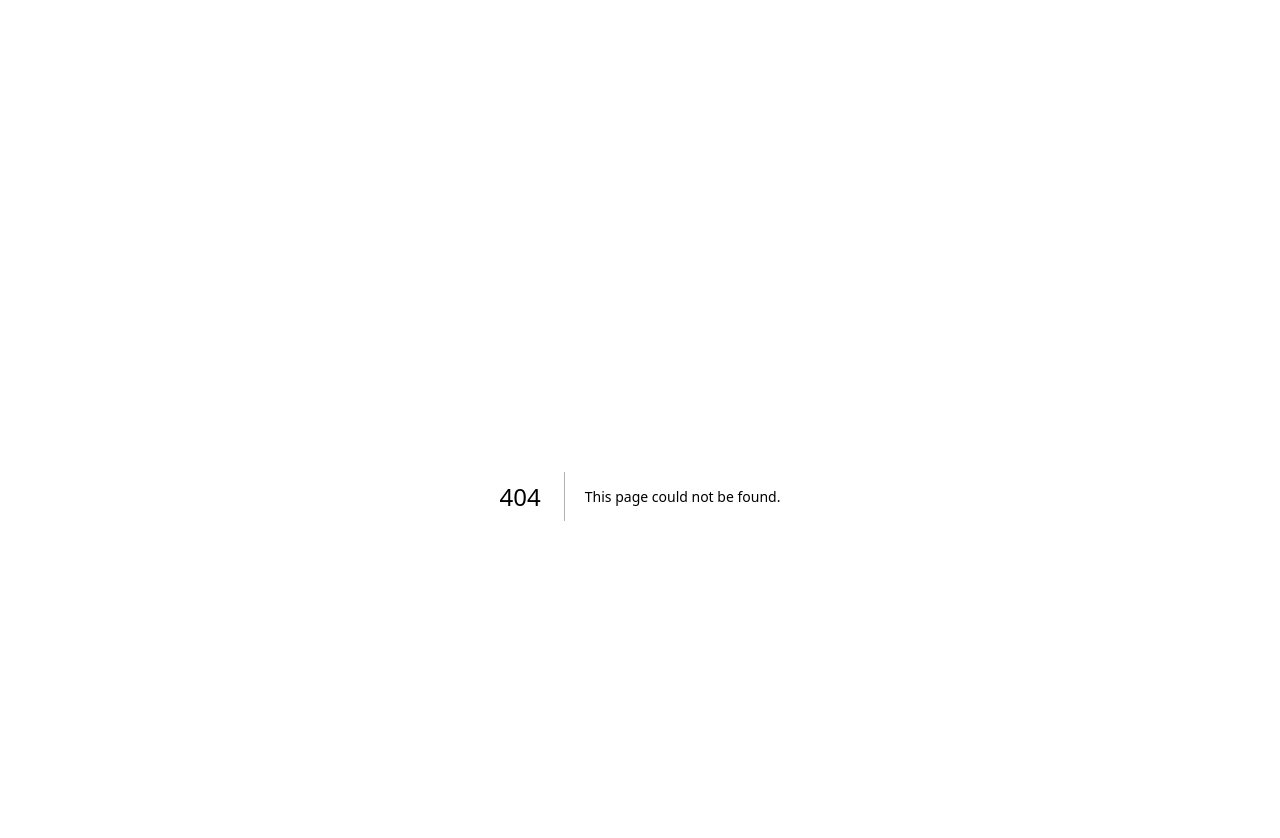
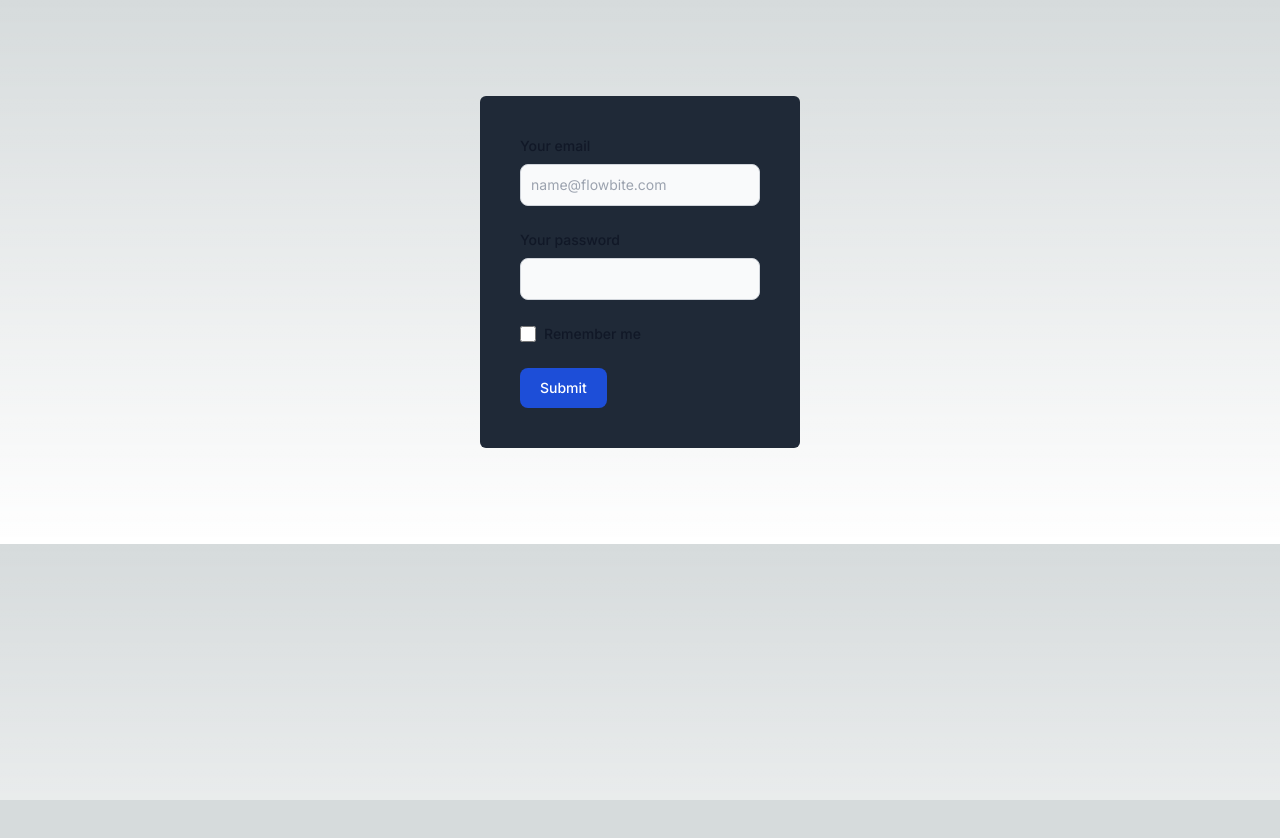
Before and after one commit to Ben888GitHub/nextjs-app-router-parallel-intercept-routes, a Next.js app: page /go-to-form/form in a window 1280 px wide. Before the commit this address had no page. Shown: the top 838 px of the page. After the commit the page ends 800 px from the top, so only its background shows below. Built offline with nearby package versions, Linux system fonts and the light colour scheme.

Commit message:
implement intercept routes for Dynamic Form

```diff
--- /dev/null
+++ b/app/components/Form.js
@@ -0,0 +1,64 @@
+'use client';
+
+const Form = () => {
+	return (
+		<div className="w-80 bg-gray-800 rounded-md">
+			<form className="p-10" onSubmit={(e) => e.preventDefault()}>
+				<div className="mb-6">
+					<label
+						htmlFor="email"
+						className="block mb-2 text-sm font-medium text-gray-900 dark:text-white"
+					>
+						Your email
+					</label>
+					<input
+						type="email"
+						id="email"
+						className="bg-gray-50 border border-gray-300 text-gray-900 text-sm rounded-lg focus:ring-blue-500 focus:border-blue-500 block w-full p-2.5 dark:bg-gray-700 dark:border-gray-600 dark:placeholder-gray-400 dark:text-white dark:focus:ring-blue-500 dark:focus:border-blue-500"
+						placeholder="name@flowbite.com"
+						required
+					/>
+				</div>
+				<div className="mb-6">
+					<label
+						htmlFor="password"
+						className="block mb-2 text-sm font-medium text-gray-900 dark:text-white"
+					>
+						Your password
+					</label>
+					<input
+						type="password"
+						id="password"
+						className="bg-gray-50 border border-gray-300 text-gray-900 text-sm rounded-lg focus:ring-blue-500 focus:border-blue-500 block w-full p-2.5 dark:bg-gray-700 dark:border-gray-600 dark:placeholder-gray-400 dark:text-white dark:focus:ring-blue-500 dark:focus:border-blue-500"
+						required
+					/>
+				</div>
+				<div className="flex items-start mb-6">
+					<div className="flex items-center h-5">
+						<input
+							id="remember"
+							type="checkbox"
+							value=""
+							className="w-4 h-4 border border-gray-300 rounded bg-gray-50 focus:ring-3 focus:ring-blue-300 dark:bg-gray-700 dark:border-gray-600 dark:focus:ring-blue-600 dark:ring-offset-gray-800 dark:focus:ring-offset-gray-800"
+							required
+						/>
+					</div>
+					<label
+						htmlFor="remember"
+						className="ml-2 text-sm font-medium text-gray-900 dark:text-gray-300"
+					>
+						Remember me
+					</label>
+				</div>
+				<button
+					type="submit"
+					className="text-white bg-blue-700 hover:bg-blue-800 focus:ring-4 focus:outline-none focus:ring-blue-300 font-medium rounded-lg text-sm w-full sm:w-auto px-5 py-2.5 text-center dark:bg-blue-600 dark:hover:bg-blue-700 dark:focus:ring-blue-800"
+				>
+					Submit
+				</button>
+			</form>
+		</div>
+	);
+};
+
+export default Form;
--- /dev/null
+++ b/app/go-to-form/@modal/(.)form/page.js
@@ -0,0 +1,17 @@
+// import Form from '@/app/components/Form';
+import Modal from '@/app/components/Modal';
+import dynamic from 'next/dynamic';
+
+const Form = dynamic(() => import('@/app/components/Form'), {
+	ssr: false
+});
+
+const FormPage = () => {
+	return (
+		<Modal>
+			<Form />
+		</Modal>
+	);
+};
+
+export default FormPage;
--- /dev/null
+++ b/app/go-to-form/@modal/default.js
@@ -0,0 +1,3 @@
+export default function Default() {
+	return null;
+}
--- /dev/null
+++ b/app/go-to-form/form/page.js
@@ -0,0 +1,12 @@
+// import Form from "@/app/components/Form";
+import dynamic from 'next/dynamic';
+
+const Form = dynamic(() => import('@/app/components/Form'), {
+	ssr: false
+});
+
+const FormPage = () => {
+	return <Form />;
+};
+
+export default FormPage;
--- /dev/null
+++ b/app/go-to-form/layout.js
@@ -0,0 +1,13 @@
+export const metadata = {
+	title: 'Form Data'
+	// description: 'Generated by create next app'
+};
+
+const FormLayout = ({ children, modal }) => (
+	<div>
+		{children}
+		{modal}
+	</div>
+);
+
+export default FormLayout;
--- /dev/null
+++ b/app/go-to-form/page.js
@@ -0,0 +1,11 @@
+import Link from 'next/link';
+
+const GoToForm = () => {
+	return (
+		<Link href="/go-to-form/form" className="text-3xl underline">
+			Go to Form
+		</Link>
+	);
+};
+
+export default GoToForm;
```
